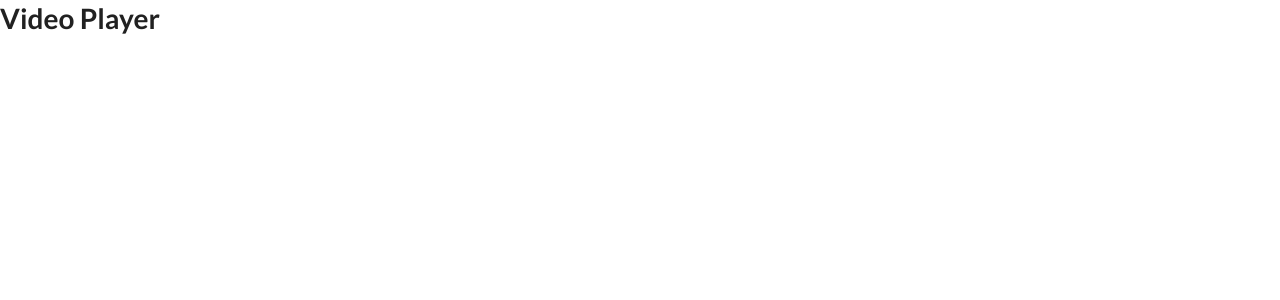
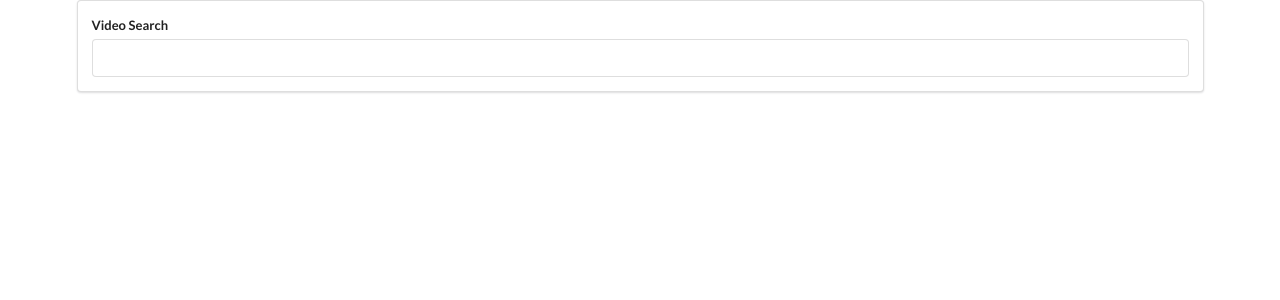
Before and after one commit to emmanuelolivo1002/React-Video-Browser, a React (Create React App) app: page / in a window 1280 px wide. Shown: the top 300 px of the page. Built offline with nearby package versions, Linux system fonts and the light colour scheme.

Commit message:
Create SearchBar component

```diff
--- a/src/App.js
+++ b/src/App.js
@@ -1,10 +1,15 @@
 import React, { Component } from "react";
 
+// Components
+import SearchBar from "./components/SearchBar";
+
 class App extends Component {
+  onTermSubmit = term => {};
+
   render() {
     return (
-      <div className="App">
-        <h1>Video Player</h1>
+      <div className="ui container">
+        <SearchBar onFormSubmit={this.onTermSubmit} />
       </div>
     );
   }
--- /dev/null
+++ b/src/components/SearchBar.js
@@ -0,0 +1,30 @@
+import React, { Component } from "react";
+
+export class SearchBar extends Component {
+  state = { term: "" };
+
+  onInputChange = e => {
+    this.setState({ term: e.target.value });
+  };
+
+  onFormSubmit = e => {
+    e.preventDefault();
+    this.props.onFormSubmit(this.state.term);
+  };
+
+  render() {
+    const { term } = this.state;
+    return (
+      <div className="ui segment search-bar">
+        <form className="ui form" onSubmit={this.onFormSubmit}>
+          <div className="field">
+            <label>Video Search</label>
+            <input type="text" value={term} onChange={this.onInputChange} />
+          </div>
+        </form>
+      </div>
+    );
+  }
+}
+
+export default SearchBar;
```
